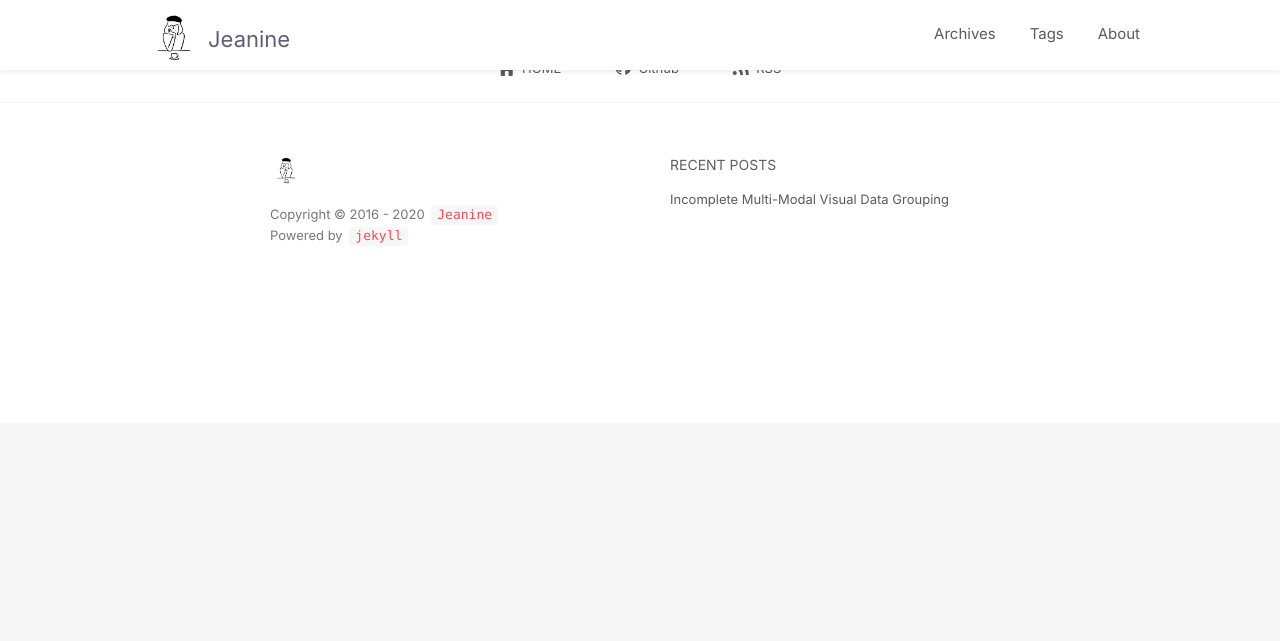
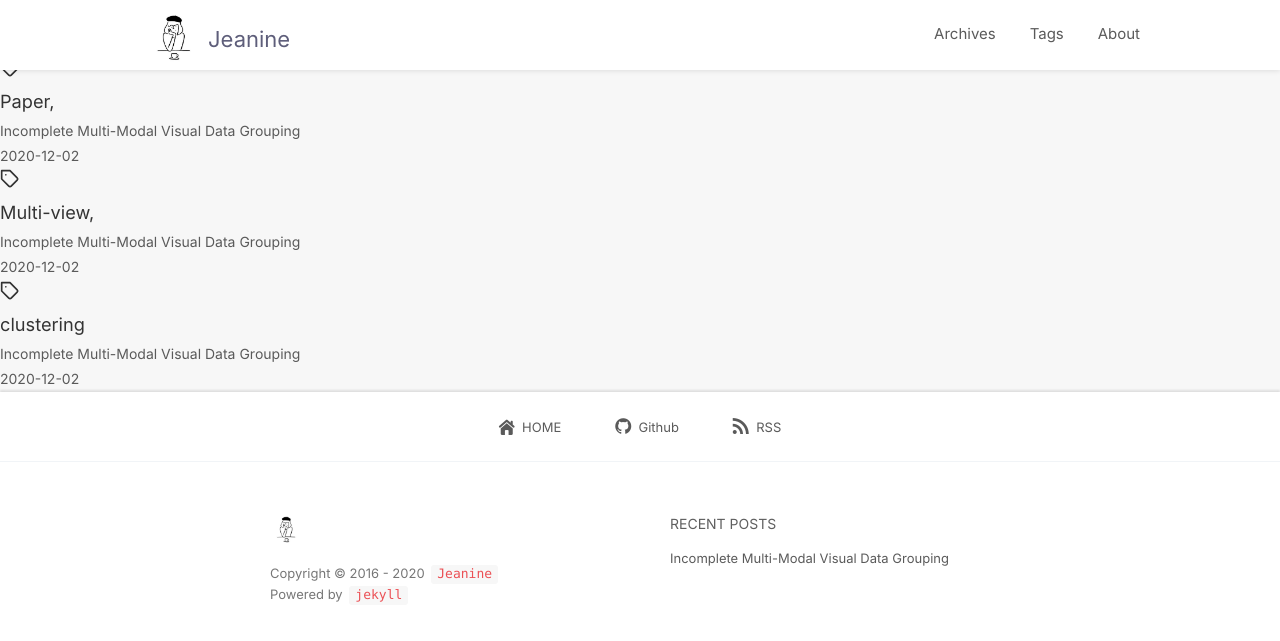
Before and after one commit to Jeaninezpp/Jeaninezpp.github.io, a Jekyll site: the page built from tags.html, in a window 1280 px wide. Shown: the top 641 px of the page. Built offline with Jekyll 4.4.1, drawn with Linux system fonts in a browser that asks for light colours; nearby versions of some CDN libraries; comment, search, counter and statistics services are not loaded.

Commit message:
add tags in posts

```diff
--- a/_posts/2020-12-02-Incomplete-Multi-Modal-Visual-Data-Grouping.md
+++ b/_posts/2020-12-02-Incomplete-Multi-Modal-Visual-Data-Grouping.md
@@ -3,6 +3,7 @@ layout: post
 title: Incomplete Multi-Modal Visual Data Grouping
 date: 2020-12-02 21:00:00
 category: paper
+tags: Paper, Multi-view, clustering
 thumbnail: /style/image/paper.png
 icon: book
 ---
```
